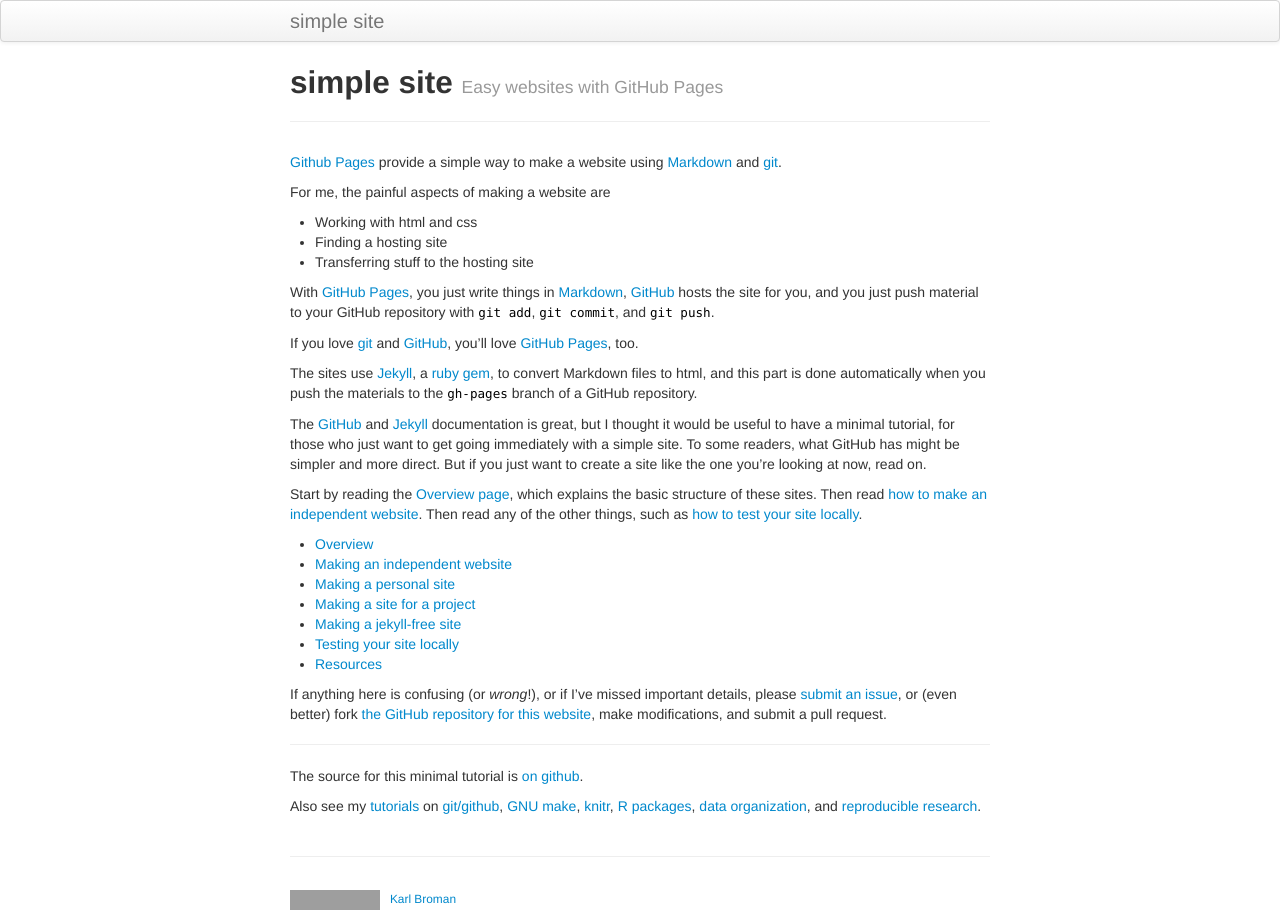
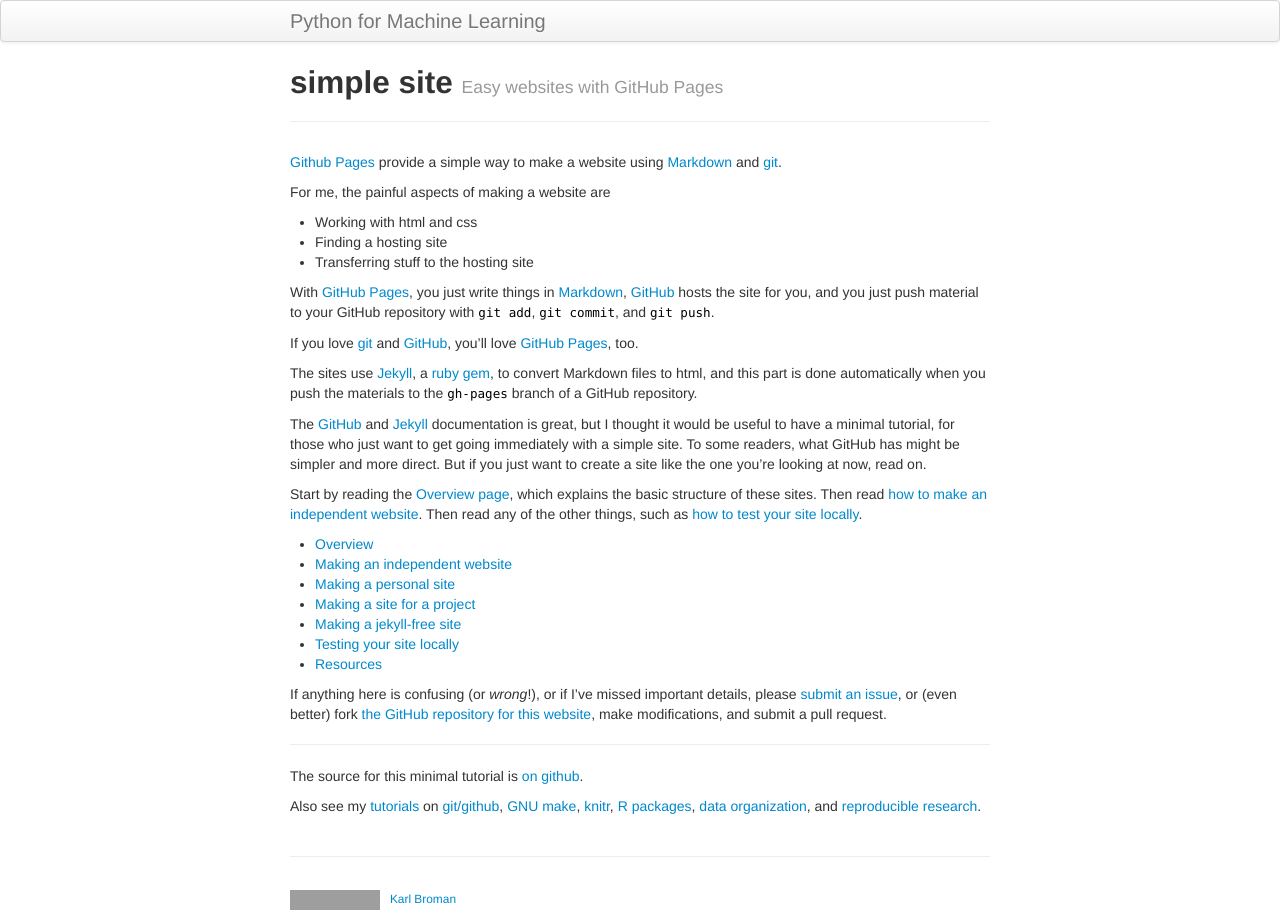
Before and after one commit to ddlteaching/FreddieMac, a Jekyll site: the page built from index.md, in a window 1280 px wide. Built offline with Jekyll 4.4.1, drawn with Linux system fonts in a browser that asks for light colours; grey boxes are pictures that could not be loaded.

Commit message:
Update _config.yml

```diff
--- a/_config.yml
+++ b/_config.yml
@@ -8,16 +8,16 @@ highlighter: rouge
 # Themes are encouraged to use these universal variables
 # so be sure to set them if your theme uses them.
 #
-title : simple site
+title : Python for Machine Learning
 author :
-  name : Karl Broman
-  email : kbroman@gmail.com
-  github : kbroman
-  twitter : kwbroman
+  name : Abhijit Dasgupta
+  email : adasgupta@araastat.com
+  github : ddlteaching
+  twitter : nil
   feedburner : nil
 
 # NOTE: If replacing this next line with your own URL, you likely want "https://" not "http://"
-production_url : http://kbroman.github.io/simple_site
+production_url : http://ddlteaching.github.io/FreddieMac
 
 # Tell Github to use the kramdown markdown interpreter
 # (see https://help.github.com/articles/migrating-your-pages-site-from-maruku)
@@ -52,7 +52,7 @@ JB :
   #     This means always setting the protocol (http|https) or prefixing with "/"
   #
   # NOTE: If replacing this next line with your own URL, you likely want "https://" not "http://"
-  BASE_PATH : http://kbroman.org/simple_site
+  BASE_PATH : http://ddlteaching.github.io/FreddieMac
 
   # By default, the asset_path is automatically defined relative to BASE_PATH plus the enabled theme.
   # ex: [BASE_PATH]/assets/themes/[THEME-NAME]
```
